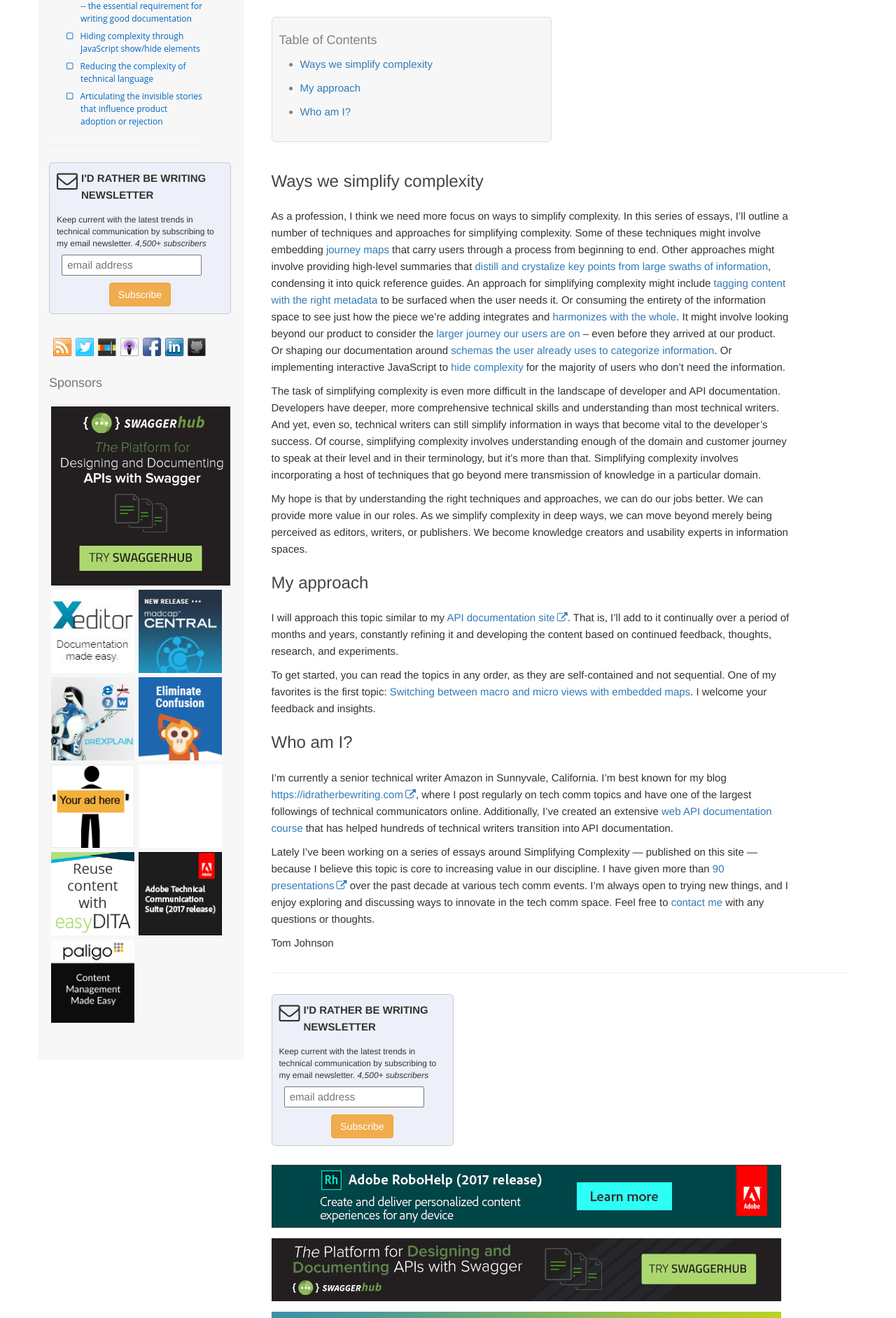
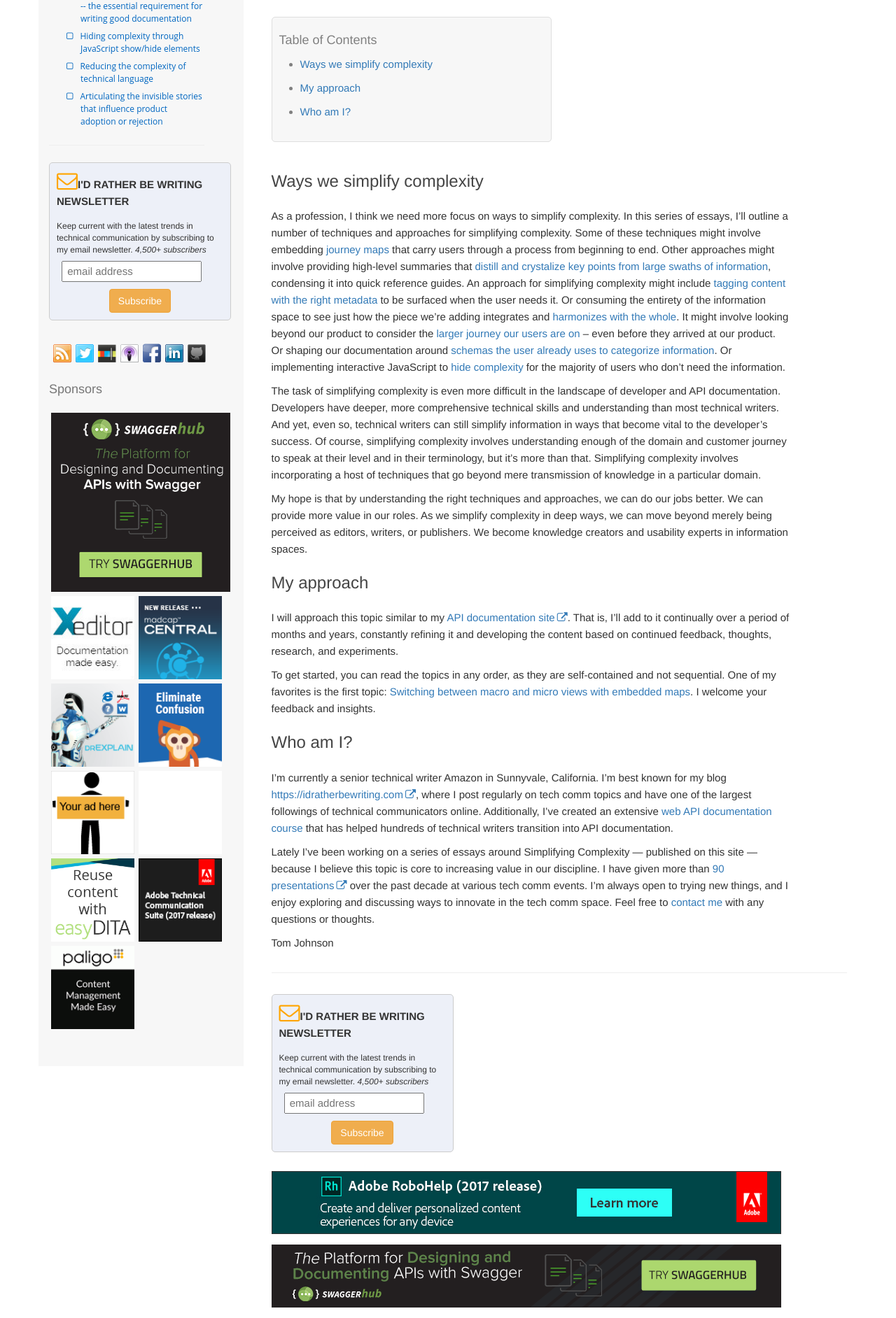
Before and after one commit to tomjoht/simplifying-complexity, a Jekyll site: the page built from _docs/index.md, in a window 1280 px wide. Shown: the part 645-2529 px from the top of the page at 70% size. Built offline with Jekyll 4.4.1, drawn with Linux system fonts in a browser that asks for light colours; nearby versions of some CDN libraries; comment, search, counter and statistics services are not loaded; a style sheet for code colours, icons or effects is not loaded.

Commit message:
change color of envelope

```diff
--- a/_includes/tinyletter.html
+++ b/_includes/tinyletter.html
@@ -20,7 +20,7 @@ label.irbw {
 </style>
   <div class="irbw form-group">
     <form class="irbw" style="padding: 10px; text-align: center; background-color: #EDF0F8; border:1px solid #ccc;padding:3px;text-align:center" action="https://tinyletter.com/tomjoht" method="post" target="popupwindow" onsubmit="window.open('https://tinyletter.com/tomjoht', 'popupwindow', 'scrollbars=yes,width=800,height=600');return true">
-        <p><label class="irbw" for="tlemail"><i class="fa fa-envelope-o fa-2x" aria-hidden="true" style="float:left; padding-right:5px;"></i>I'd Rather Be Writing Newsletter</label></p>
+        <p><label class="irbw" for="tlemail"><i class="fa fa-envelope-o fa-2x" style="color:orange" aria-hidden="true" style="float:left; padding-right:5px;"></i>I'd Rather Be Writing Newsletter</label></p>
         <div class="mailingListSubtext">Keep current with the latest trends in technical communication by subscribing to my email newsletter. <i>4,500+ subscribers</i></div>
         <p><input type="text" style="width:200px;" placeholder=" email address" name="email" id="tlemail" /></p>
         <input type="hidden" value="1" name="embed"/><input type="submit" value="Subscribe" class="btn btn-warning"></input>
```
